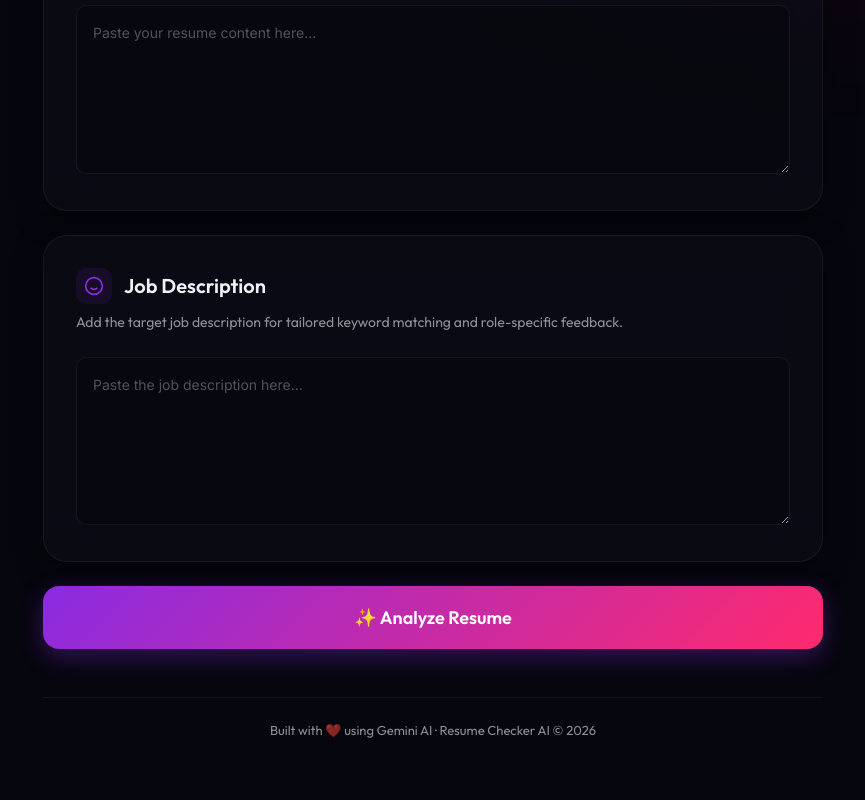
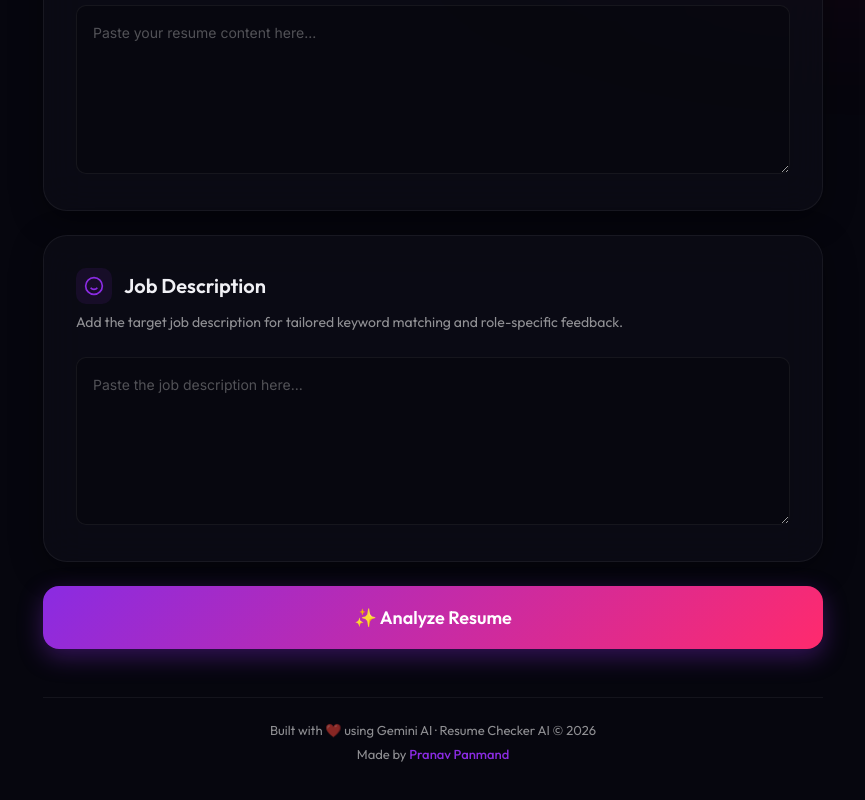
Before and after one commit to pranavpanmand/resume-checker-ai, a website: page public/index.html in a window 1280 px wide. Shown: the part 938-1738 px from the top of the page, without its empty margins (207-1072 px from the left). Drawn offline with Linux system fonts and the light colour scheme.

Commit message:
docs: add portfolio link to README and UI footer

```diff
--- a/public/index.html
+++ b/public/index.html
@@ -179,6 +179,7 @@
 
     <footer class="footer">
       <p>Built with ❤️ using Gemini AI &middot; Resume Checker AI &copy; 2026</p>
+      <p style="margin-top: 8px;">Made by <a href="https://pranav-panmand-portfolio.netlify.app/" target="_blank" style="color: var(--accent-1); text-decoration: none; font-weight: 500;">Pranav Panmand</a></p>
     </footer>
   </div>
 
```
Also changed, not shown: README.md.
